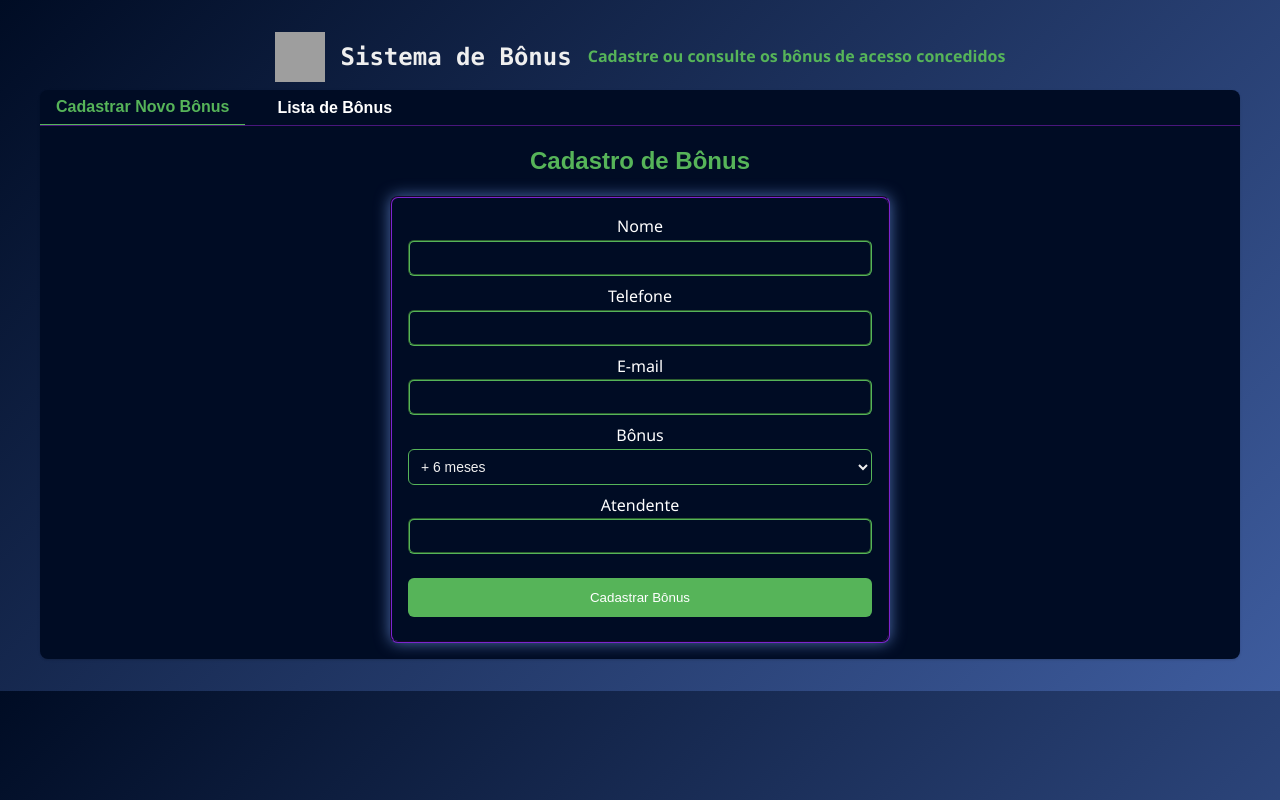
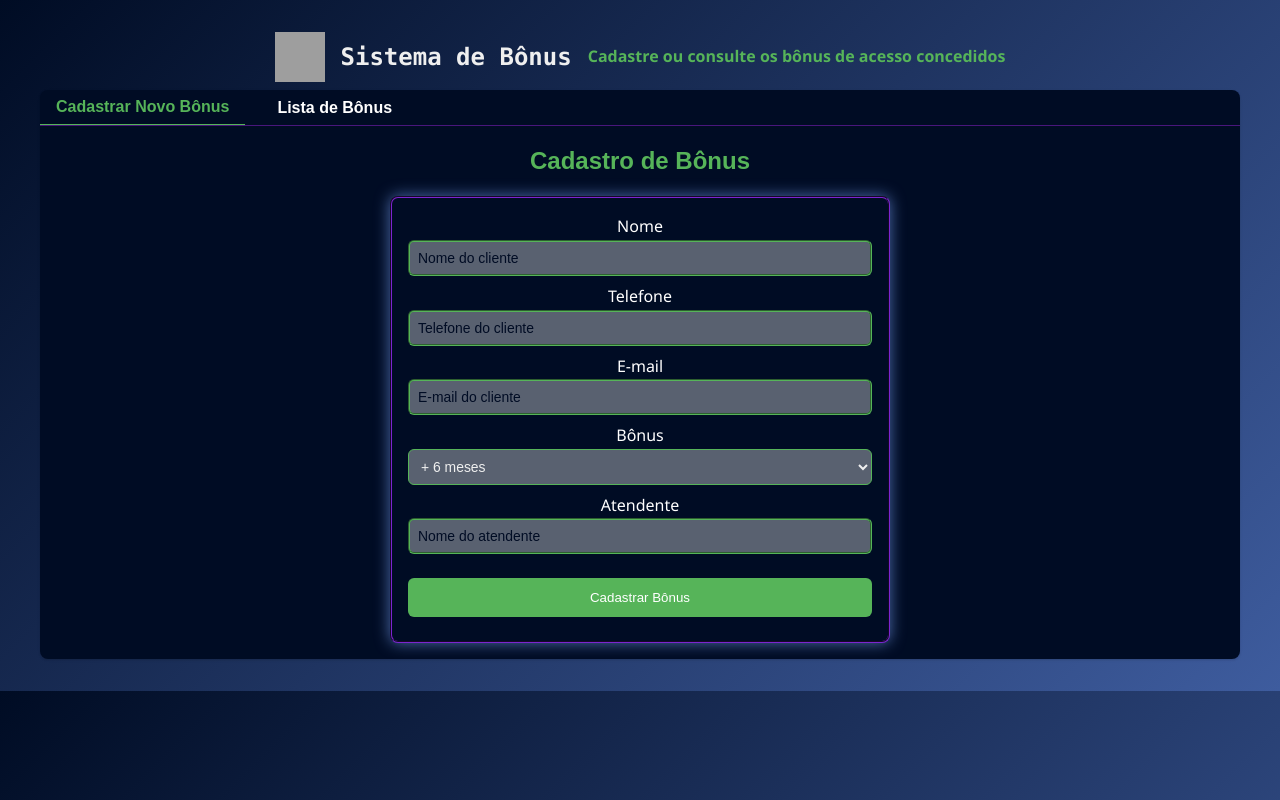
Before and after one commit to MaiaAndrey31/DevClub-SupportCRM, a React (Vite) app: page /bonus/register in a window 1280 px wide. Built offline with nearby package versions, Linux system fonts and the light colour scheme; no server answers; grey boxes are pictures that could not be loaded.

Commit message:
feat Bonus

```diff
--- a/src/components/bonus/BonusForm.jsx
+++ b/src/components/bonus/BonusForm.jsx
@@ -58,6 +58,7 @@ const BonusForm = () => {
           <Input
             type="text"
             name="nome"
+            placeholder="Nome do cliente"
             value={formData.nome}
             onChange={handleChange}
             className="mt-1 block w-full rounded-md border-gray-300 shadow-sm focus:border-blue-500 focus:ring-blue-500"
@@ -70,6 +71,7 @@ const BonusForm = () => {
           <Input
             type="tel"
             name="telefone"
+            placeholder="Telefone do cliente"
             value={formData.telefone}
             onChange={handleChange}
             className="mt-1 block w-full rounded-md border-gray-300 shadow-sm focus:border-blue-500 focus:ring-blue-500"
@@ -82,6 +84,7 @@ const BonusForm = () => {
           <Input
             type="email"
             name="email"
+            placeholder="E-mail do cliente"
             value={formData.email}
             onChange={handleChange}
             className="mt-1 block w-full rounded-md border-gray-300 shadow-sm focus:border-blue-500 focus:ring-blue-500"
@@ -107,6 +110,7 @@ const BonusForm = () => {
           <Input
             type="text"
             name="atendente"
+            placeholder="Nome do atendente"
             value={formData.atendente}
             onChange={handleChange}
             className="mt-1 block w-full rounded-md border-gray-300 shadow-sm focus:border-blue-500 focus:ring-blue-500"
--- a/src/components/bonus/styles.js
+++ b/src/components/bonus/styles.js
@@ -29,11 +29,15 @@ export const Input = styled.input`
   width: 100%;
   padding: 0.5rem;
   color: ${theme.colors.text};
-  background: ${theme.colors.primaryDark};
+  background: rgba(255, 255, 255, 0.35) ;
   border: 2px groove ${theme.colors.accent};
   border-radius: 6px;
   font-size: 0.87rem;
   transition: border-color 0.2s;
+
+  &::placeholder {
+    color: ${theme.colors.primaryDark};
+  }
 
   &:focus {
     outline: none;
@@ -49,7 +53,7 @@ export const Select = styled.select`
   border: 1px groove ${theme.colors.accent};
   border-radius: 6px;
   font-size: 0.87rem;
-  background-color: ${theme.colors.primaryDark};
+  background: rgba(255, 255, 255, 0.35) ;
   cursor: pointer;
 
   &:focus {
```
